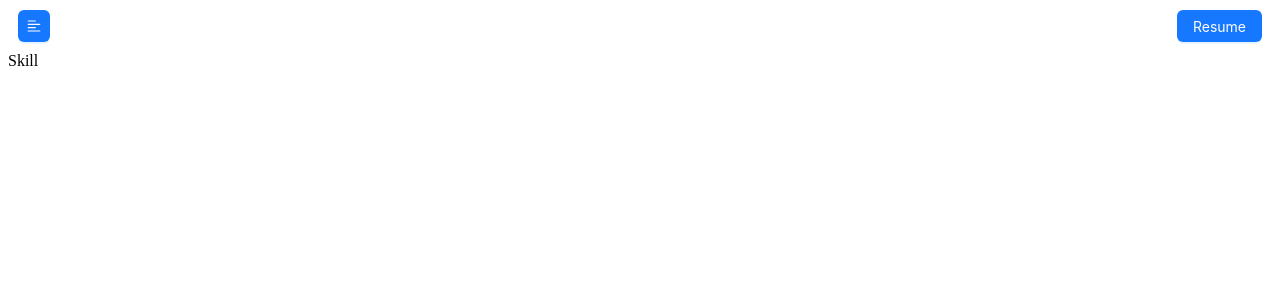
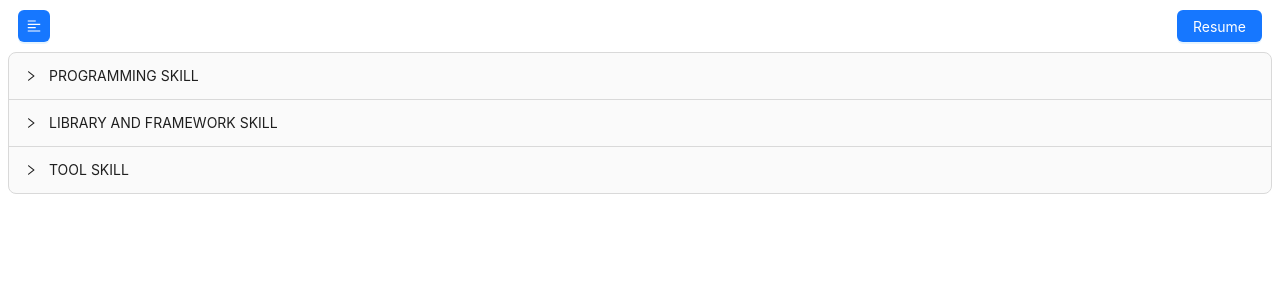
Before and after one commit to Nathapons/portfolio, a React (Vite) app: page /skill in a window 1280 px wide. Shown: the top 300 px of the page. Built offline with nearby package versions, Linux system fonts and the light colour scheme.

Commit message:
feat: collapse

```diff
--- /dev/null
+++ b/src/components/SkillAccordion.tsx
@@ -0,0 +1,35 @@
+import { Collapse } from "antd";
+
+const { Panel } = Collapse;
+
+interface PanelDetail {
+    header: string
+    detail: string
+}
+
+const SkillAccordion = () => {
+    const details: PanelDetail[] = [
+        {
+            header: "PROGRAMMING SKILL",
+            detail: "this is defailt"
+        },
+        {
+            header: "LIBRARY AND FRAMEWORK SKILL",
+            detail: "this is defailt"
+        },
+        {
+            header: "TOOL SKILL",
+            detail: "this is defailt"
+        }
+    ]
+
+    return (
+        <Collapse>
+            {details.map((item, index) => (
+                <Panel header={item.header} key={index}><p>{item.detail}</p></Panel>
+            ))}
+        </Collapse>
+    )
+}
+
+export default SkillAccordion;
--- a/src/pages/Skill.tsx
+++ b/src/pages/Skill.tsx
@@ -1,7 +1,9 @@
+import SkillAccordion from "../components/SkillAccordion"
+
 const Skill = () => {
     return (
         <div>
-        Skill
+            <SkillAccordion />
         </div>
     )
 }
```
